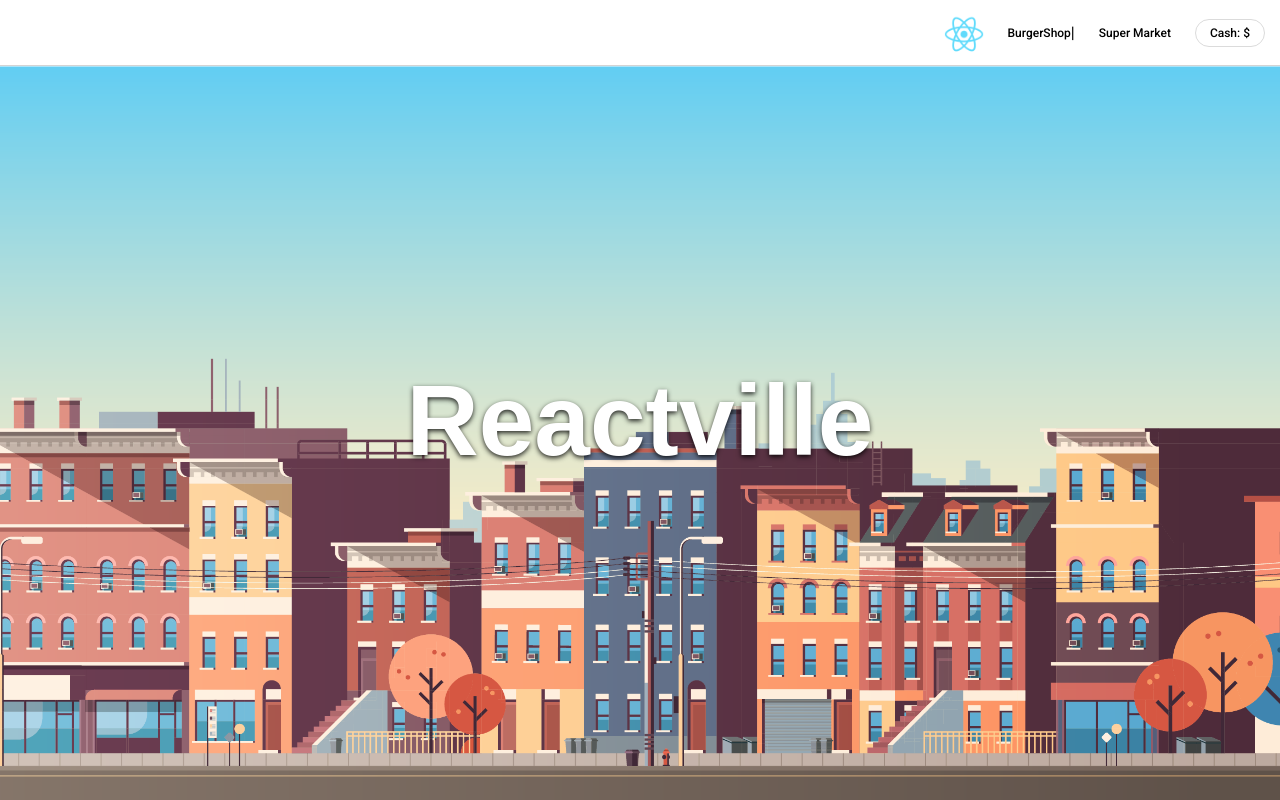
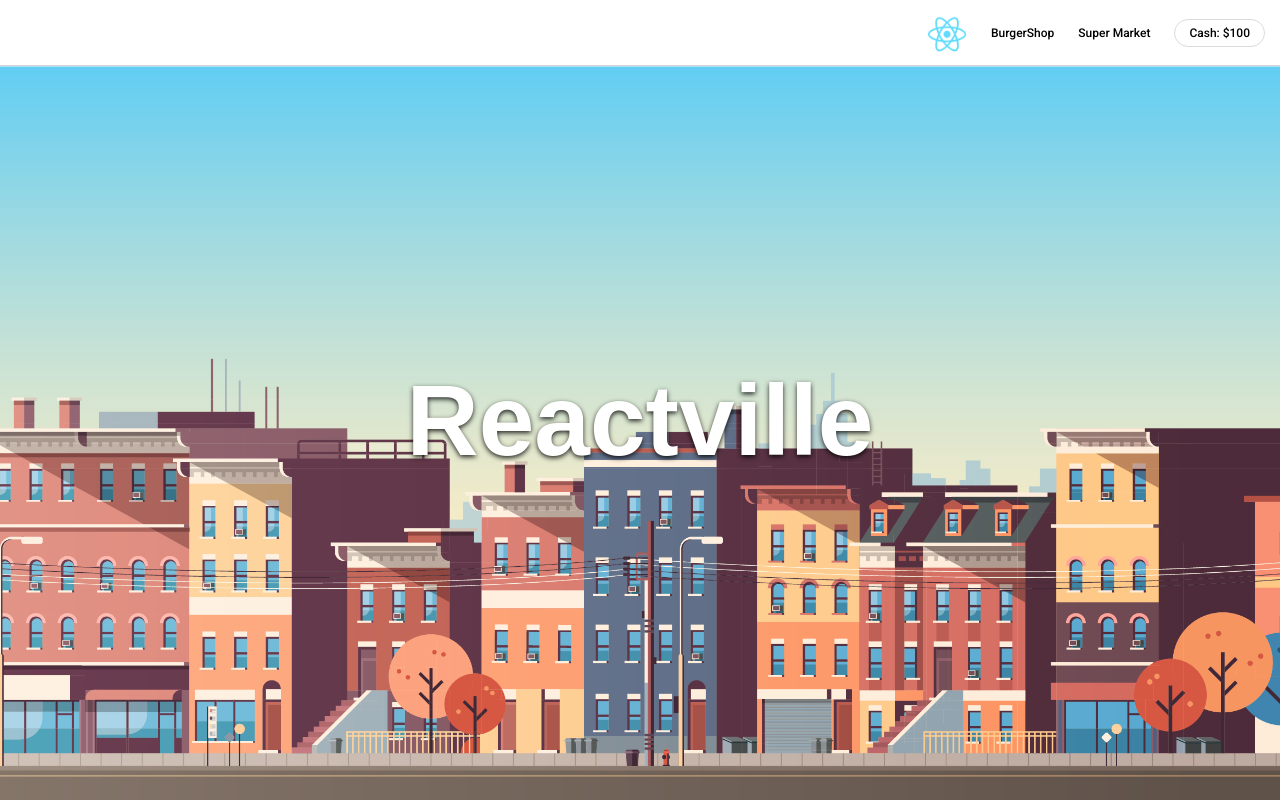
Before and after one commit to kkinge79/reactville, a React (Create React App) app: page / in a window 1280 px wide. Built offline with nearby package versions, Linux system fonts and the light colour scheme; a web font is replaced by a local one.

Commit message:
wallet function

```diff
--- a/src/App.jsx
+++ b/src/App.jsx
@@ -4,12 +4,19 @@ import { Route, Routes } from 'react-router-dom'
 import Landing from './Components/Landing/Landing'
 import BurgerShop from './Components/BurgerShop/BurgerShop'
 import Nav from './Components/Nav/Nav'
-
+import { useState } from 'react'
 
 const App = () => {
+
+  const [cash, setCash] = useState(100)
+
+  const handleExchange = (amt) => {
+
+}
+
   return (
     <>
-    <Nav />
+    <Nav cash={cash} setCash={setCash}/>
     <main>
       {/* //add route paths */}
       <Routes>
--- a/src/Components/Nav/Nav.jsx
+++ b/src/Components/Nav/Nav.jsx
@@ -4,14 +4,14 @@ import Logo from '../../assets/react-logo.png'
 import { NavLink } from 'react-router-dom'
 import Wallet from './Wallet'
 
-const Nav = () => {
+const Nav = (props) => {
   console.log(Logo)
   return (
     <nav className="navigation-bar">
       <NavLink to="/"><img src="logo192.png" alt="logo"/></NavLink>
-      <NavLink to="/burgers">BurgerShop</NavLink> | {" "}
+      <NavLink to="/burgers">BurgerShop</NavLink>  {" "}
       <NavLink to="/market">Super Market</NavLink>
-      <Wallet />
+      <Wallet cash={props.cash}/>
     </nav>
   )
 }
--- a/src/Components/Nav/Wallet.jsx
+++ b/src/Components/Nav/Wallet.jsx
@@ -1,9 +1,8 @@
 import React from 'react'
+const Wallet = (props) => {
+  return (
+    <p className="display-items">Cash: ${props.cash}</p>
+    )
+  }
 
-const Wallet = () => {
-  return (
-    <p className="display-items">Cash: $</p>
-  )
-}
-
-export default Wallet
+  export default Wallet
```
